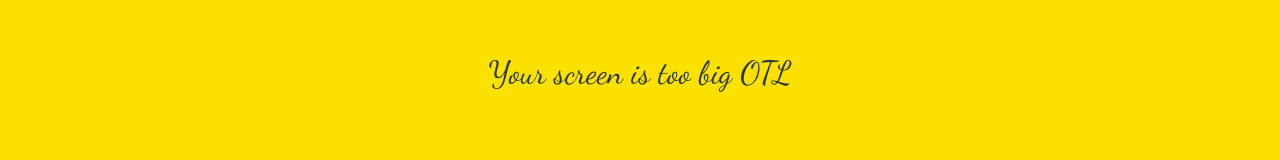
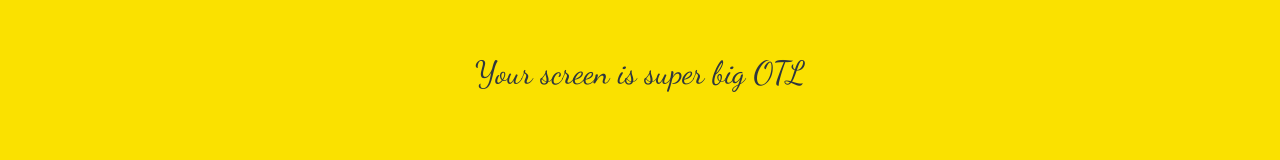
Before and after one commit to sudalking94/kokoa-clone-2020, a plain HTML site: page chat.html in a window 1280 px wide. Shown: the part 327-487 px from the top of the page. Drawn offline with Linux system fonts and the light colour scheme.

Commit message:
too > super

```diff
--- a/chat.html
+++ b/chat.html
@@ -76,7 +76,7 @@
       </div>
     </form>
     <div id="no-mobile">
-      <span>Your screen is too big OTL</span>
+      <span>Your screen is super big OTL</span>
     </div>
     <script
       src="https://kit.fontawesome.com/6478f529f2.js"
```
